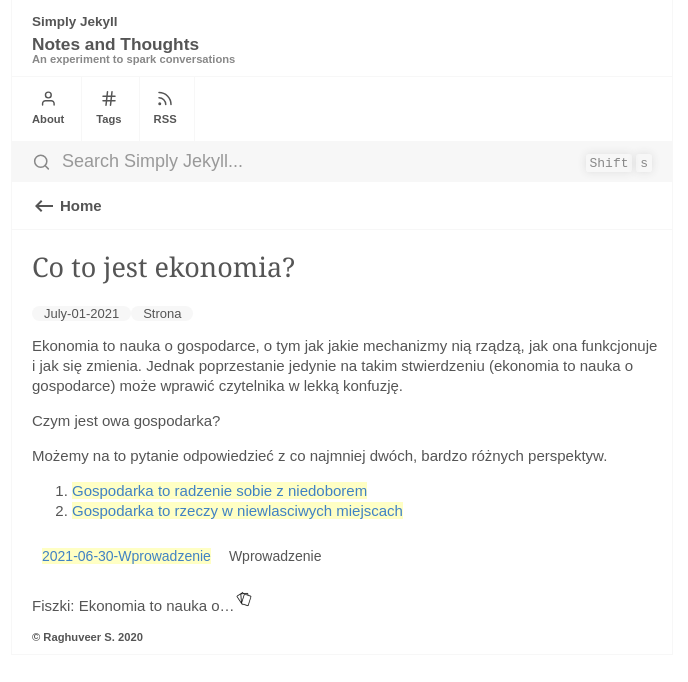
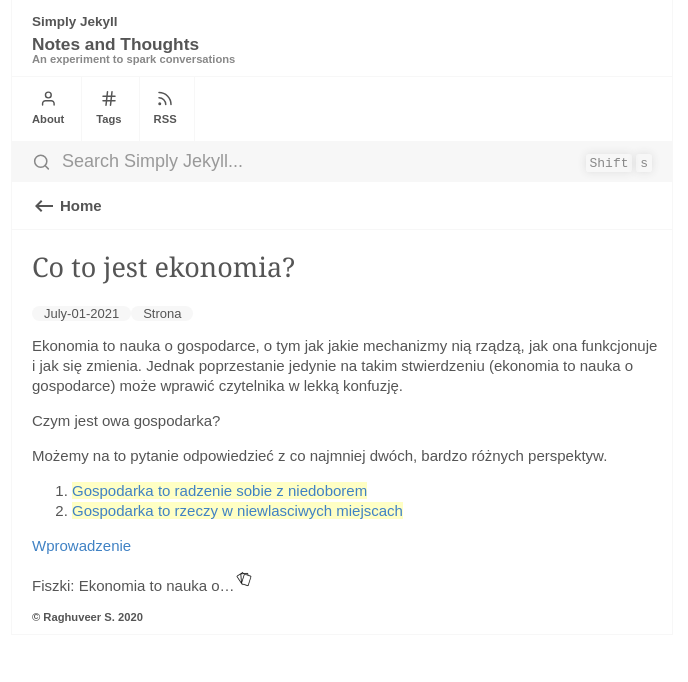
Before and after one commit to gkwiatk/ekonomia-2, a Jekyll site: the page built from _posts/2021-07-01-Co to jest ekonomia.md, in a window 1280 px wide. Shown: the top 682 px of the page, without its empty margins (298-986 px from the left). Built offline with Jekyll 4.4.1, drawn with Linux system fonts in a browser that asks for light colours.

Commit message:
Update content

```diff
--- a/_posts/2021-07-01-Co to jest ekonomia.md
+++ b/_posts/2021-07-01-Co to jest ekonomia.md
@@ -12,7 +12,7 @@ Możemy na to pytanie odpowiedzieć z co najmniej dwóch, bardzo różnych persp
 1. [[Gospodarka to radzenie sobie z niedoborem]]
 2. [[Gospodarka to rzeczy w niewlasciwych miejscach]]
 
-[[2021-06-30-Wprowadzenie|Wprowadzenie]]
+[[Wprowadzenie]]
 
 
 Fiszki:
```
Also changed, not shown: _posts/Gospodarka to radzenie sobie z niedoborem.md (+1 -3 lines), 1 other file.
